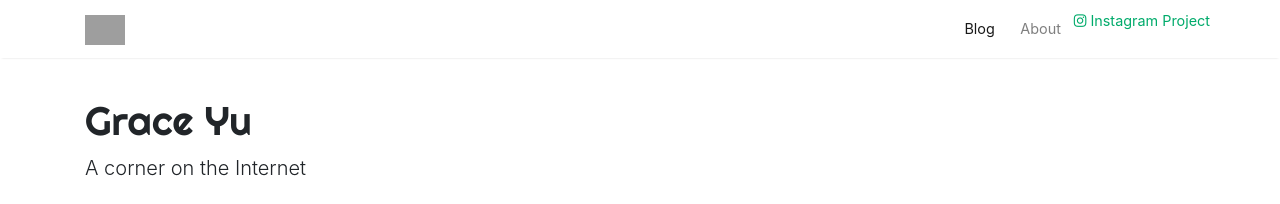
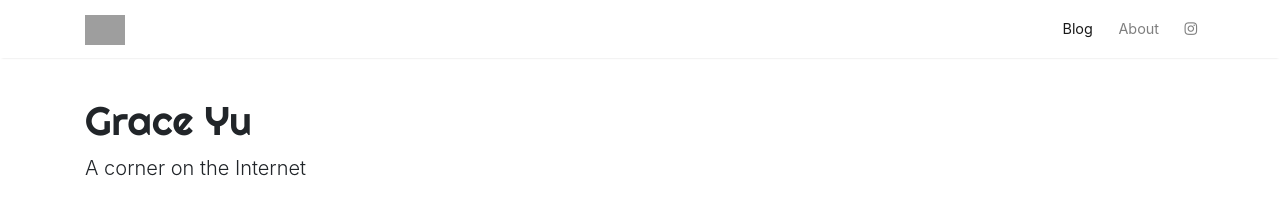
Before and after one commit to gyyu/gyyu.github.io, a Jekyll site: the page built from index.html, in a window 1280 px wide. Shown: the top 204 px of the page. Built offline with Jekyll 4.4.1, drawn with Linux system fonts in a browser that asks for light colours; nearby versions of some CDN libraries; the list of posts is cut into pages by our own code; comment, search, counter and statistics services are not loaded; grey boxes are pictures that could not be loaded.

Commit message:
Fixed IG link 2.0

```diff
--- a/_layouts/default.html
+++ b/_layouts/default.html
@@ -78,7 +78,7 @@
                 </li>
 
                 <li class="nav-item">
-                <a target="_blank" href="https://www.instagram.com/imagineayuworld"><i class="fab fa-instagram"></i> Instagram Project </a>
+                <a target="_blank" class="nav-link" "https://www.instagram.com/imagineayuworld"><i class="fab fa-instagram"></i></a>
                 </li>
 
             </ul>
```
